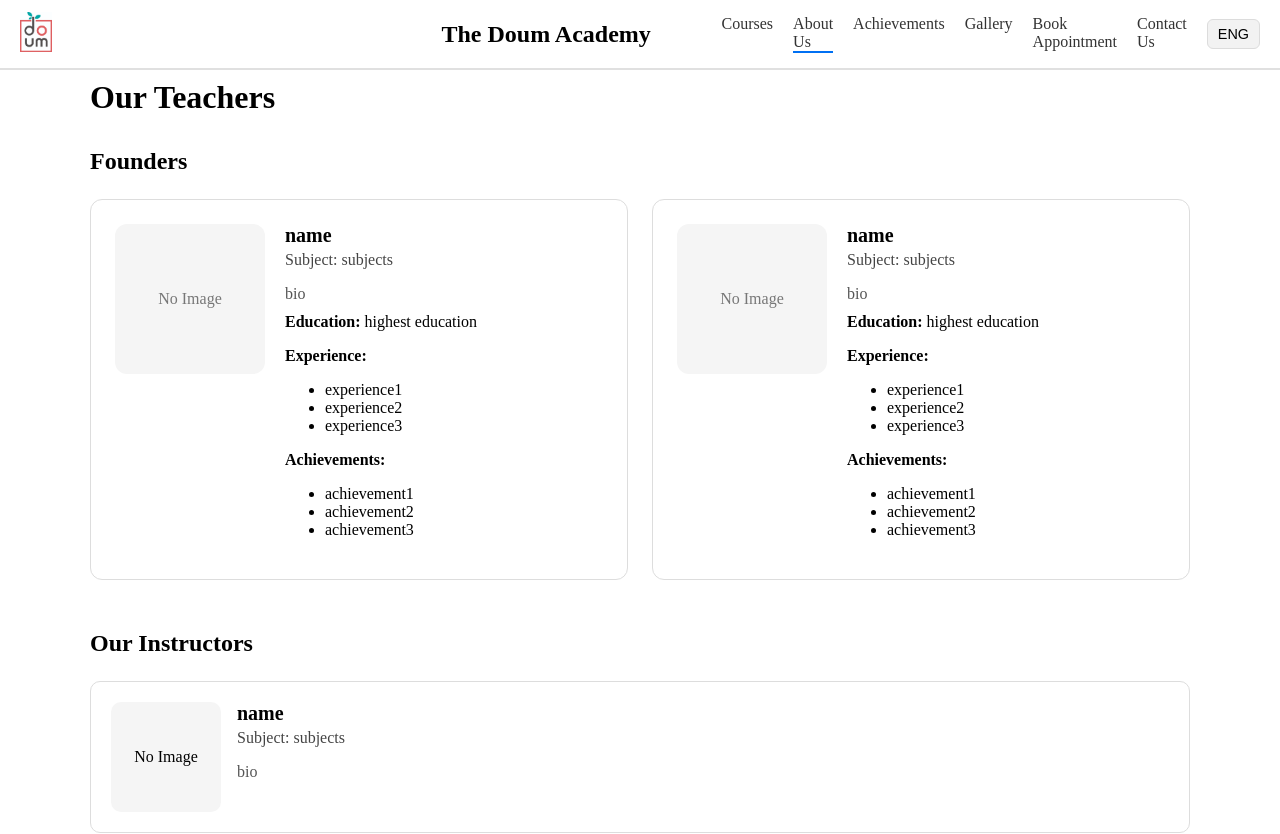
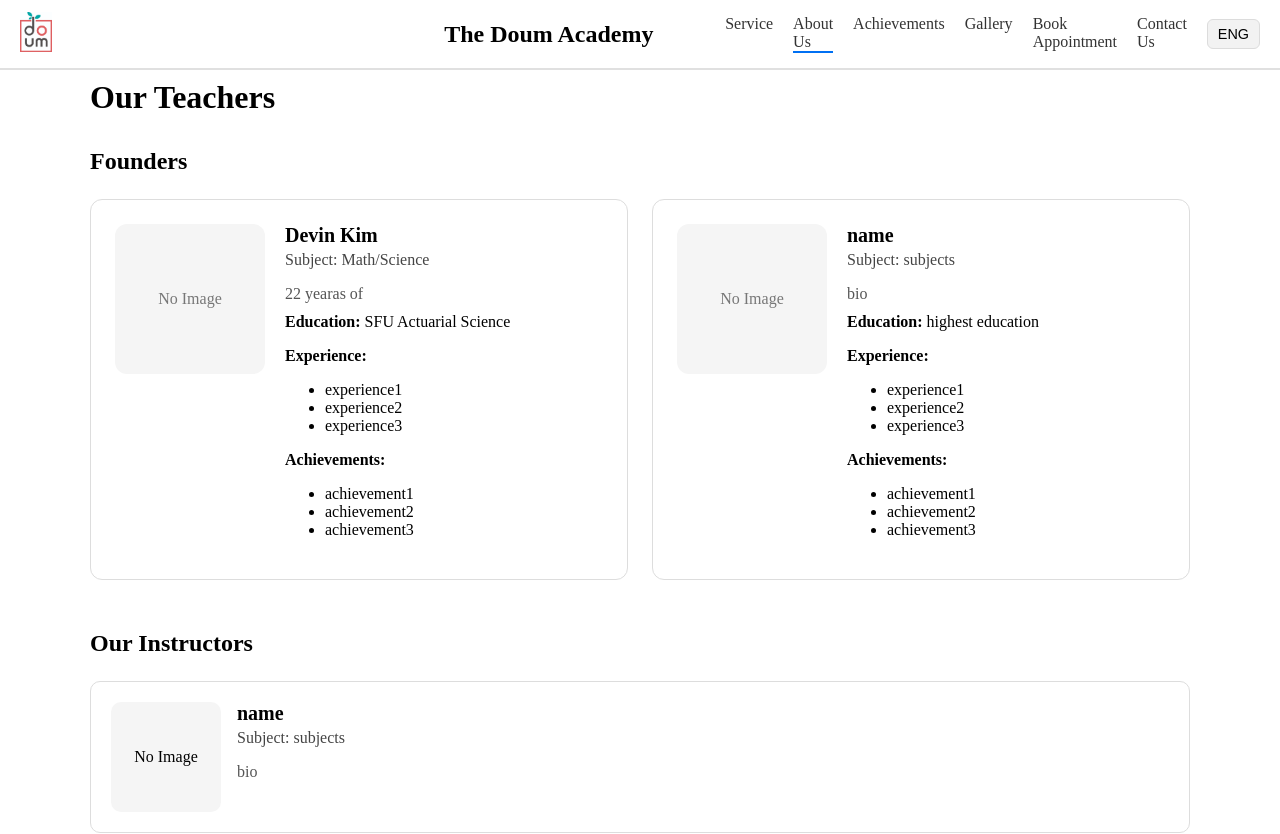
Before and after one commit to junuiui/the-doum-academy-website, a Next.js app: page /about-us in a window 1280 px wide. Shown: the top 834 px of the page. Built offline with nearby package versions, Linux system fonts and the light colour scheme.

Commit message:
teachers file structure changed (en/ko)

```diff
--- a/src/app/courses/page.tsx
+++ /dev/null
@@ -1,4 +0,0 @@
-
-export default function CoursesPage() {
-    return <div>coures</div>
-}
--- /dev/null
+++ b/src/app/service/page.tsx
@@ -0,0 +1,4 @@
+
+export default function ServicePage() {
+    return <div>services</div>
+}
--- a/src/components/NavBar.tsx
+++ b/src/components/NavBar.tsx
@@ -17,7 +17,7 @@ export default function Navbar() {
 
 
     const links = [
-        { name: 'Courses', href: '/courses' },
+        { name: 'Service', href: '/service' },
         { name: 'About Us', href: '/about-us' },
         // { name: 'Teachers', href: '/teachers' }, // combined to about-us
         { name: 'Achievements', href: '/achievements' },
--- a/src/components/teachers/page.tsx
+++ b/src/components/teachers/page.tsx
@@ -1,49 +1,70 @@
-// app/teachers/page.tsx
+"use client";
+
 import styles from "./page.module.css";
 import teachers from "@/data/teachers.json";
+import { useState } from "react";
 
 export default function TeachersComponent() {
+    // 기본 언어를 ENG 로 두고, 나중에 NavBar 의 언어 버튼과 sync 가능
+    const [language, setLanguage] = useState<"en" | "ko">("en");
+
     const owners = teachers.filter((t) => t.isOwner);
     const normalTeachers = teachers.filter((t) => !t.isOwner);
 
     return (
         <div className={styles.container}>
-            <h1 className={styles.title}>Our Teachers</h1>
+            <h1 className={styles.title}>
+                {language === "en" ? "Our Teachers" : "선생님 소개"}
+            </h1>
 
             {/* ===== OWNER SECTION ===== */}
-            <h2 className={styles.sectionTitle}>Founders</h2>
+            <h2 className={styles.sectionTitle}>
+                {language === "en" ? "Founders" : "설립자"}
+            </h2>
 
             <div className={styles.ownerGrid}>
                 {owners.map((t) => (
                     <div key={t.id} className={styles.ownerCard}>
                         <div className={styles.ownerImage}>
                             {t.profileImage ? (
-                                <img src={t.profileImage} alt={t.name} />
+                                <img src={t.profileImage} alt={t.name[language]} />
                             ) : (
                                 "No Image"
                             )}
                         </div>
 
                         <div className={styles.ownerInfo}>
-                            <h3 className={styles.teacherName}>{t.name}</h3>
-                            <p className={styles.subject}>Subject: {t.subject}</p>
-                            <p className={styles.bio}>{t.bio}</p>
+                            <h3 className={styles.teacherName}>{t.name[language]}</h3>
 
-                            <p className={styles.education}><strong>Education:</strong> {t.education}</p>
+                            <p className={styles.subject}>
+                                {language === "en" ? "Subject: " : "과목: "}
+                                {t.subject[language]}
+                            </p>
+
+                            <p className={styles.bio}>{t.bio[language]}</p>
+
+                            <p className={styles.education}>
+                                <strong>{language === "en" ? "Education" : "학력"}:</strong>{" "}
+                                {t.education[language]}
+                            </p>
 
                             <div>
-                                <p className={styles.subheading}>Experience:</p>
+                                <p className={styles.subheading}>
+                                    {language === "en" ? "Experience" : "경력"}:
+                                </p>
                                 <ul>
-                                    {t.experience.map((exp, i) => (
+                                    {t.experience[language].map((exp: string, i: number) => (
                                         <li key={i}>{exp}</li>
                                     ))}
                                 </ul>
                             </div>
 
                             <div>
-                                <p className={styles.subheading}>Achievements:</p>
+                                <p className={styles.subheading}>
+                                    {language === "en" ? "Achievements" : "성과"}:
+                                </p>
                                 <ul>
-                                    {t.achievements.map((ach, i) => (
+                                    {t.achievements[language].map((ach: string, i: number) => (
                                         <li key={i}>{ach}</li>
                                     ))}
                                 </ul>
@@ -54,23 +75,30 @@ export default function TeachersComponent() {
             </div>
 
             {/* ===== NORMAL TEACHERS ===== */}
-            <h2 className={styles.sectionTitle}>Our Instructors</h2>
+            <h2 className={styles.sectionTitle}>
+                {language === "en" ? "Our Instructors" : "강사진"}
+            </h2>
 
             <div className={styles.normalList}>
                 {normalTeachers.map((t) => (
                     <div key={t.id} className={styles.normalCard}>
                         <div className={styles.normalImage}>
                             {t.profileImage ? (
-                                <img src={t.profileImage} alt={t.name} />
+                                <img src={t.profileImage} alt={t.name[language]} />
                             ) : (
                                 "No Image"
                             )}
                         </div>
 
                         <div>
-                            <h3 className={styles.teacherName}>{t.name}</h3>
-                            <p className={styles.subject}>Subject: {t.subject}</p>
-                            <p className={styles.bio}>{t.bio}</p>
+                            <h3 className={styles.teacherName}>{t.name[language]}</h3>
+
+                            <p className={styles.subject}>
+                                {language === "en" ? "Subject: " : "과목: "}
+                                {t.subject[language]}
+                            </p>
+
+                            <p className={styles.bio}>{t.bio[language]}</p>
                         </div>
                     </div>
                 ))}
--- a/src/data/teachers.json
+++ b/src/data/teachers.json
@@ -2,91 +2,271 @@
     {
         "id": 1,
         "isOwner": true,
-        "name": "name",
-        "subject": "subjects",
-        "bio": "bio",
+        "name": {
+            "en": "Devin Kim",
+            "ko": "Devin Kim"
+        },
+        "subject": {
+            "en": "Math/Science",
+            "ko": "수학/과학"
+        },
+        "bio": {
+            "en": "22 yearas of ",
+            "ko": "22년 경력의 수학/과학 전문가, 명문대 입시의 가장 확실한 길을 제시합니다."
+        },
         "profileImage": null,
-        "education": "highest education",
-        "experience": [
-            "experience1", "experience2", "experience3"
+        "education": {
+            "en": "SFU Actuarial Science",
+            "ko": "SFU Actuarial Science"
+        },
+        "experience": {
+            "en": [
+                "experience1",
+                "experience2",
+                "experience3"
             ],
-        "achievements": [
-            "achievement1", "achievement2", "achievement3"
+            "ko": [
+                "경력1",
+                "경력2",
+                "경력3"
             ]
+        },
+        "achievements": {
+            "en": [
+                "achievement1",
+                "achievement2",
+                "achievement3"
+            ],
+            "ko": [
+                "성과1",
+                "성과2",
+                "성과3"
+            ]
+        }
     },
     {
         "id": 2,
         "isOwner": true,
-        "name": "name",
-        "subject": "subjects",
-        "bio": "bio",
+        "name": {
+            "en": "name",
+            "ko": "이름"
+        },
+        "subject": {
+            "en": "subjects",
+            "ko": "과목"
+        },
+        "bio": {
+            "en": "bio",
+            "ko": "소개"
+        },
         "profileImage": null,
-        "education": "highest education",
-        "experience": [
-            "experience1", "experience2", "experience3"
+        "education": {
+            "en": "highest education",
+            "ko": "최종 학력"
+        },
+        "experience": {
+            "en": [
+                "experience1",
+                "experience2",
+                "experience3"
             ],
-        "achievements": [
-            "achievement1", "achievement2", "achievement3"
+            "ko": [
+                "경력1",
+                "경력2",
+                "경력3"
             ]
+        },
+        "achievements": {
+            "en": [
+                "achievement1",
+                "achievement2",
+                "achievement3"
+            ],
+            "ko": [
+                "성과1",
+                "성과2",
+                "성과3"
+            ]
+        }
     },
     {
         "id": 3,
         "isOwner": false,
-        "name": "name",
-        "subject": "subjects",
-        "bio": "bio",
+        "name": {
+            "en": "name",
+            "ko": "이름"
+        },
+        "subject": {
+            "en": "subjects",
+            "ko": "과목"
+        },
+        "bio": {
+            "en": "bio",
+            "ko": "소개"
+        },
         "profileImage": null,
-        "education": "highest education",
-        "experience": [
-            "experience1", "experience2", "experience3"
+        "education": {
+            "en": "highest education",
+            "ko": "최종 학력"
+        },
+        "experience": {
+            "en": [
+                "experience1",
+                "experience2",
+                "experience3"
             ],
-        "achievements": [
-            "achievement1", "achievement2", "achievement3"
+            "ko": [
+                "경력1",
+                "경력2",
+                "경력3"
             ]
+        },
+        "achievements": {
+            "en": [
+                "achievement1",
+                "achievement2",
+                "achievement3"
+            ],
+            "ko": [
+                "성과1",
+                "성과2",
+                "성과3"
+            ]
+        }
     },
     {
         "id": 4,
         "isOwner": false,
-        "name": "name",
-        "subject": "subjects",
-        "bio": "bio",
+        "name": {
+            "en": "name",
+            "ko": "이름"
+        },
+        "subject": {
+            "en": "subjects",
+            "ko": "과목"
+        },
+        "bio": {
+            "en": "bio",
+            "ko": "소개"
+        },
         "profileImage": null,
-        "education": "highest education",
-        "experience": [
-            "experience1", "experience2", "experience3"
+        "education": {
+            "en": "highest education",
+            "ko": "최종 학력"
+        },
+        "experience": {
+            "en": [
+                "experience1",
+                "experience2",
+                "experience3"
             ],
-        "achievements": [
-            "achievement1", "achievement2", "achievement3"
+            "ko": [
+                "경력1",
+                "경력2",
+                "경력3"
             ]
+        },
+        "achievements": {
+            "en": [
+                "achievement1",
+                "achievement2",
+                "achievement3"
+            ],
+            "ko": [
+                "성과1",
+                "성과2",
+                "성과3"
+            ]
+        }
     },
     {
         "id": 5,
         "isOwner": false,
-        "name": "name",
-        "subject": "subjects",
-        "bio": "bio",
+        "name": {
+            "en": "name",
+            "ko": "이름"
+        },
+        "subject": {
+            "en": "subjects",
+            "ko": "과목"
+        },
+        "bio": {
+            "en": "bio",
+            "ko": "소개"
+        },
         "profileImage": null,
-        "education": "highest education",
-        "experience": [
-            "experience1", "experience2", "experience3"
+        "education": {
+            "en": "highest education",
+            "ko": "최종 학력"
+        },
+        "experience": {
+            "en": [
+                "experience1",
+                "experience2",
+                "experience3"
             ],
-        "achievements": [
-            "achievement1", "achievement2", "achievement3"
+            "ko": [
+                "경력1",
+                "경력2",
+                "경력3"
             ]
+        },
+        "achievements": {
+            "en": [
+                "achievement1",
+                "achievement2",
+                "achievement3"
+            ],
+            "ko": [
+                "성과1",
+                "성과2",
+                "성과3"
+            ]
+        }
     },
     {
         "id": 6,
         "isOwner": false,
-        "name": "name",
-        "subject": "subjects",
-        "bio": "bio",
+        "name": {
+            "en": "name",
+            "ko": "이름"
+        },
+        "subject": {
+            "en": "subjects",
+            "ko": "과목"
+        },
+        "bio": {
+            "en": "bio",
+            "ko": "소개"
+        },
         "profileImage": null,
-        "education": "highest education",
-        "experience": [
-            "experience1", "experience2", "experience3"
+        "education": {
+            "en": "highest education",
+            "ko": "최종 학력"
+        },
+        "experience": {
+            "en": [
+                "experience1",
+                "experience2",
+                "experience3"
             ],
-        "achievements": [
-            "achievement1", "achievement2", "achievement3"
+            "ko": [
+                "경력1",
+                "경력2",
+                "경력3"
+            ]
+        },
+        "achievements": {
+            "en": [
+                "achievement1",
+                "achievement2",
+                "achievement3"
+            ],
+            "ko": [
+                "성과1",
+                "성과2",
+                "성과3"
             ]
         }
+    }
 ]
```
Lines whose indentation alone changed are shown as unchanged.
